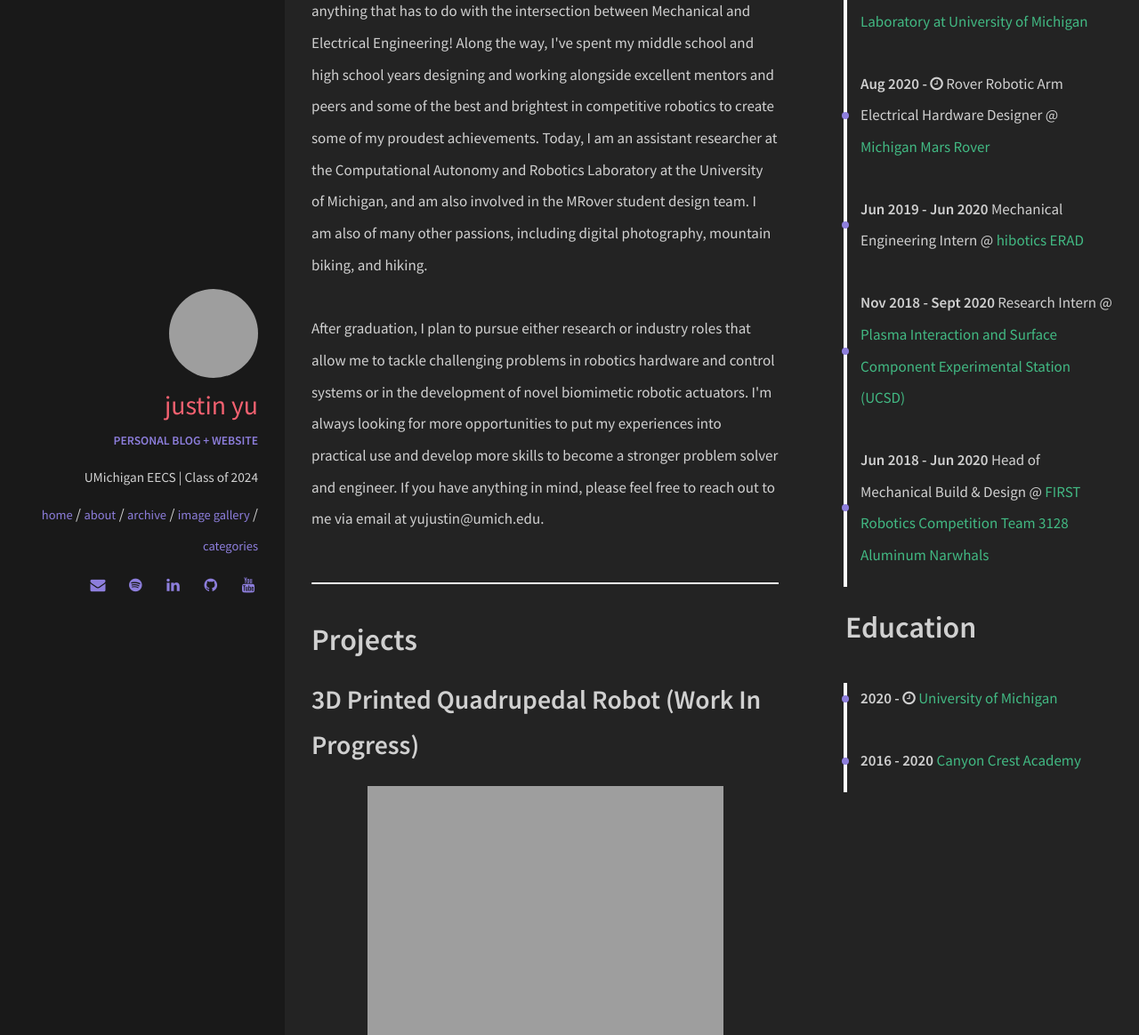
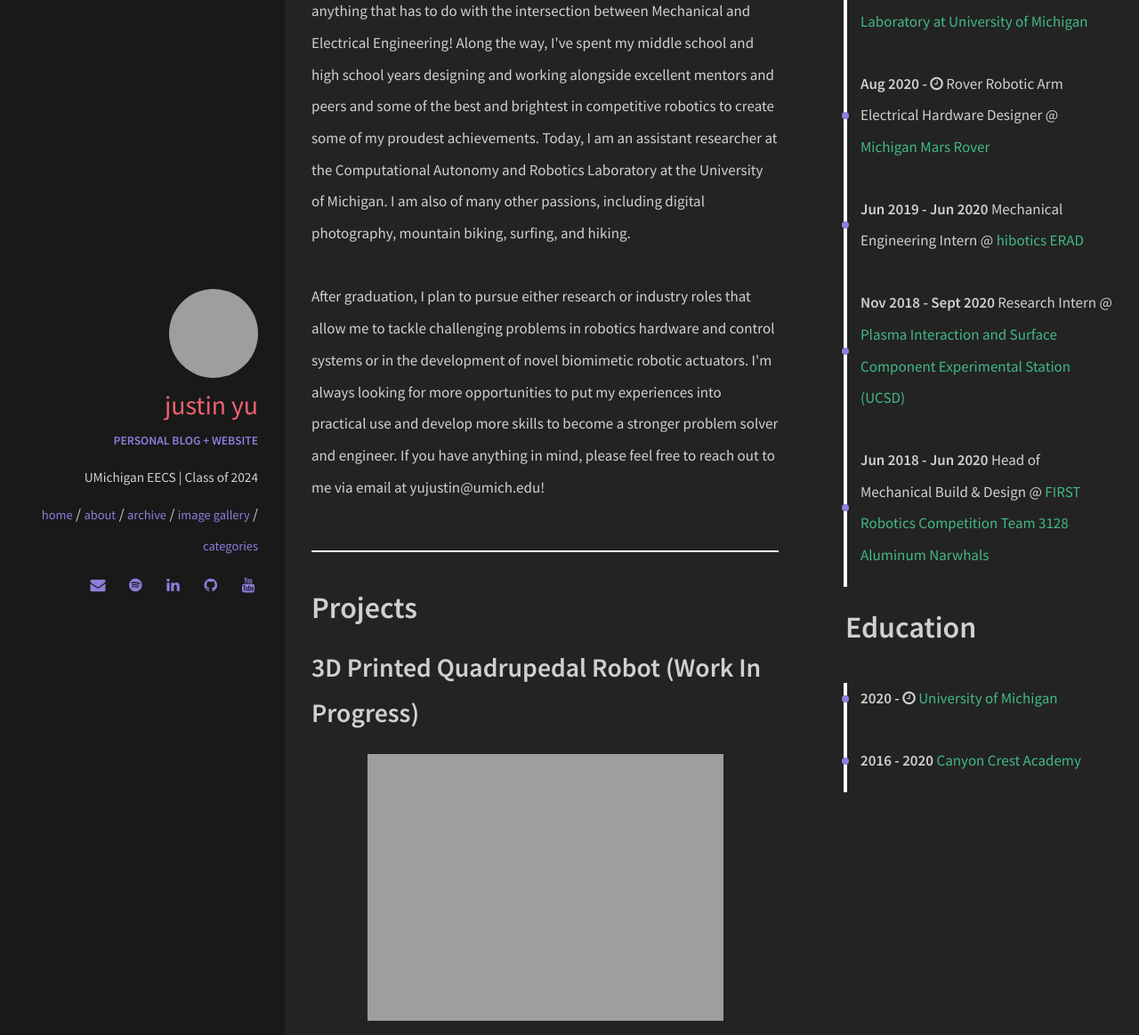
Before and after one commit to uynitsuj/uynitsuj.github.io, a Jekyll site: the page built from about.html, in a window 1280 px wide, cut to the strip 705-1869 px from the top of the page. Shown: the whole strip at 89% size. Built offline with Jekyll 4.4.1, drawn with Linux system fonts in a browser that asks for light colours; nearby versions of some CDN libraries; some of the changed text lies outside the part shown.

Commit message:
Update about.html

```diff
--- a/_includes/sections/about.html
+++ b/_includes/sections/about.html
@@ -7,10 +7,10 @@
     Hi! I am an EECS sophomore at the University of Michigan, Ann Arbor in the College of Engineering. <br /><br/>
 
 
-    I am an aspiring robotics engineer from San Diego, California who is highly interested in actuator hardware, biomimetic robotic hardware design, or anything that has to do with the intersection between Mechanical and Electrical Engineering! Along the way, I've spent my middle school and high school years designing and working alongside excellent mentors and peers and some of the best and brightest in competitive robotics to create some of my proudest achievements. Today, I am an assistant researcher at the Computational Autonomy and Robotics Laboratory at the University of Michigan, and am also involved in the MRover student design team. I am also of many other passions, including digital photography, mountain biking, and hiking. <br /><br/>
+    I am an aspiring robotics engineer from San Diego, California who is highly interested in actuator hardware, biomimetic robotic hardware design, or anything that has to do with the intersection between Mechanical and Electrical Engineering! Along the way, I've spent my middle school and high school years designing and working alongside excellent mentors and peers and some of the best and brightest in competitive robotics to create some of my proudest achievements. Today, I am an assistant researcher at the Computational Autonomy and Robotics Laboratory at the University of Michigan. I am also of many other passions, including digital photography, mountain biking, surfing, and hiking. <br /><br/>
 
 
-    After graduation, I plan to pursue either research or industry roles that allow me to tackle challenging problems in robotics hardware and control systems or in the development of novel biomimetic robotic actuators. I'm always looking for more opportunities to put my experiences into practical use and develop more skills to become a stronger problem solver and engineer. If you have anything in mind, please feel free to reach out to me via email at yujustin@umich.edu. <br /><br/>
+    After graduation, I plan to pursue either research or industry roles that allow me to tackle challenging problems in robotics hardware and control systems or in the development of novel biomimetic robotic actuators. I'm always looking for more opportunities to put my experiences into practical use and develop more skills to become a stronger problem solver and engineer. If you have anything in mind, please feel free to reach out to me via email at yujustin@umich.edu! <br /><br/>
 
 
 </div>
```
